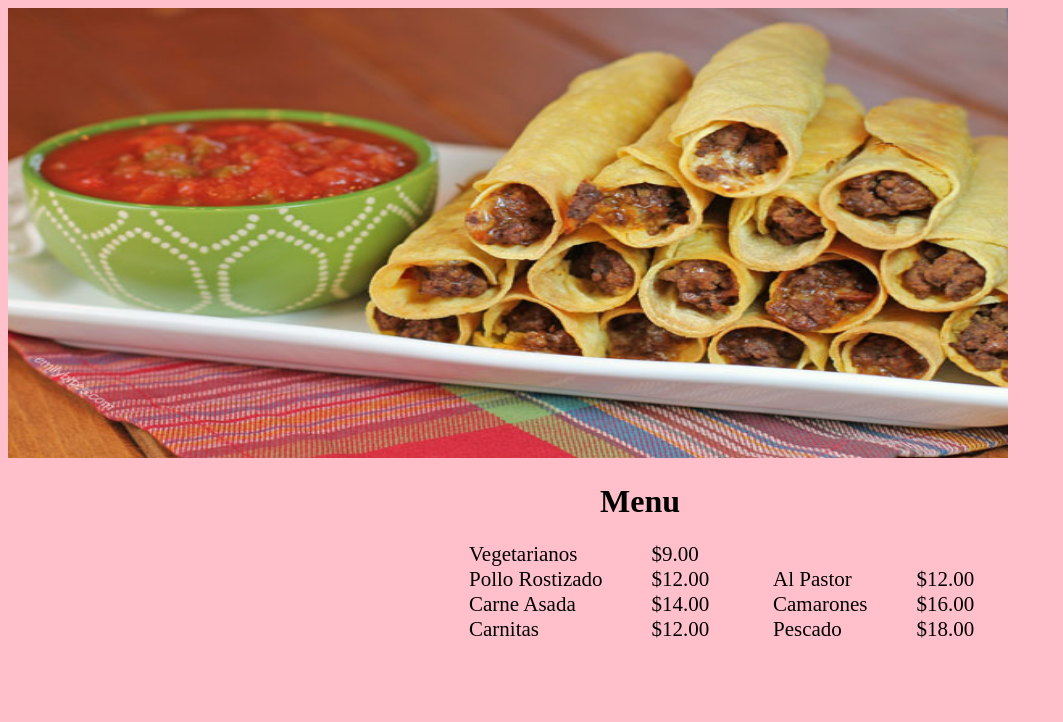
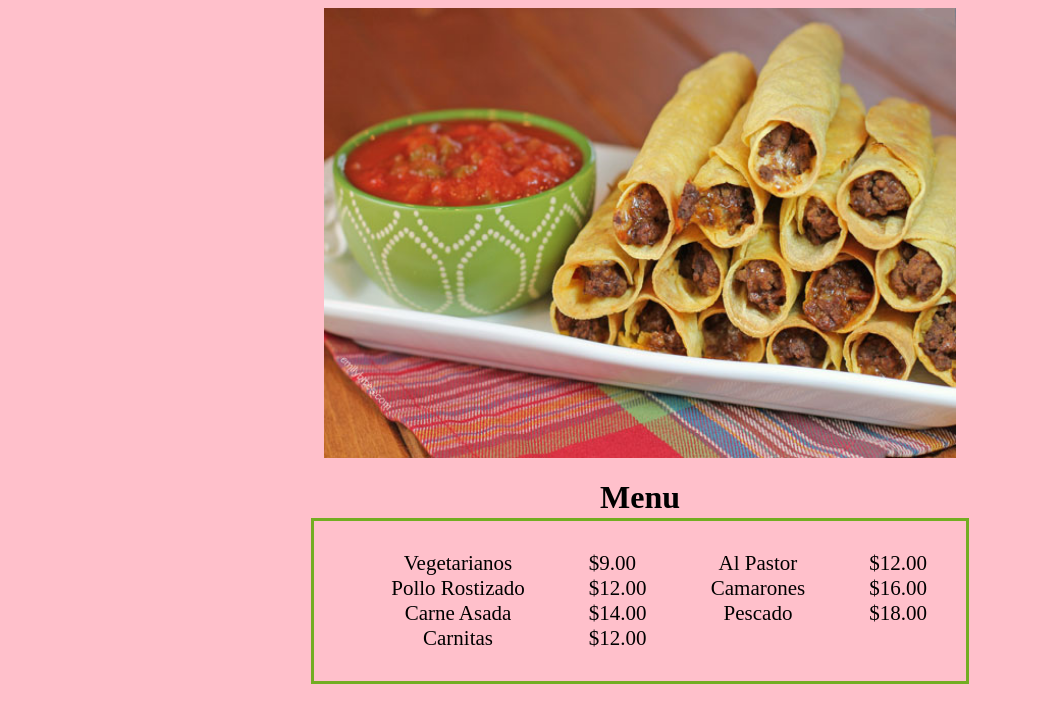
Before and after one commit to ec5104/Menu, a plain HTML site: page index.html in a window 1280 px wide. Shown: the whole page, without its empty margins (0-1063 px from the left). Drawn offline with Linux system fonts and the light colour scheme.

Commit message:
Add files via upload
updated

```diff
--- a/index.html
+++ b/index.html
@@ -5,11 +5,9 @@
   </head>
   <body>
     <div>
-        <img src="images/tacos.jpg" width = "1000" height = "450"/>
+        <img src="images/tacos.jpg" width = "1000" height = "450" class = "center"/>
         <h1>Menu</h1>
-        <p></p>
         <div class="item-container">
-
             <div class="item-columns">
                 <ul class="item  body-text">
                     <li>Vegetarianos</li>
@@ -24,8 +22,6 @@
                     <li>$12.00</li>
                 </ul>
             </div>
-
-
             <div class="item-columns">
                 <ul class="item  body-text">
                     <li>Al Pastor</li>
@@ -38,6 +34,7 @@
                     <li>$16.00</li>
                     <li>$18.00</li>
                 </ul>
+
             </div>
 
         </div>
--- a/style.css
+++ b/style.css
@@ -9,10 +9,23 @@ h1 {
 img.title {
     width: 100%;
 }
+
+.center {
+    display: block;
+    margin-left: auto;
+    margin-right: auto;
+    width: 50%;
+  }
+
 .item-container{
-    float:right;
-    width: 620px;
-    margin-right: 203px;
+    display: flex;
+    text-align: center;
+    margin-left:auto;
+    margin-right:auto;
+    width: 50%;
+    border: 3px solid #73AD21;
+    justify-content:center;
+    padding: 10px;
     margin-bottom: 100px;
     margin-top: -20px;
 }
@@ -26,7 +39,7 @@ img.title {
     font-size: 21px;
     display: inline-block;
     margin: 0;
-    margin-left: -20px;
+
     list-style-type: none;
 }
 
@@ -35,7 +48,6 @@ img.title {
     width: 20px;
     font-size: 21px;
     margin: 20px;
-    margin-left: 5px;
     list-style-type: none;
 }
 /* this is a comment in css */
```
